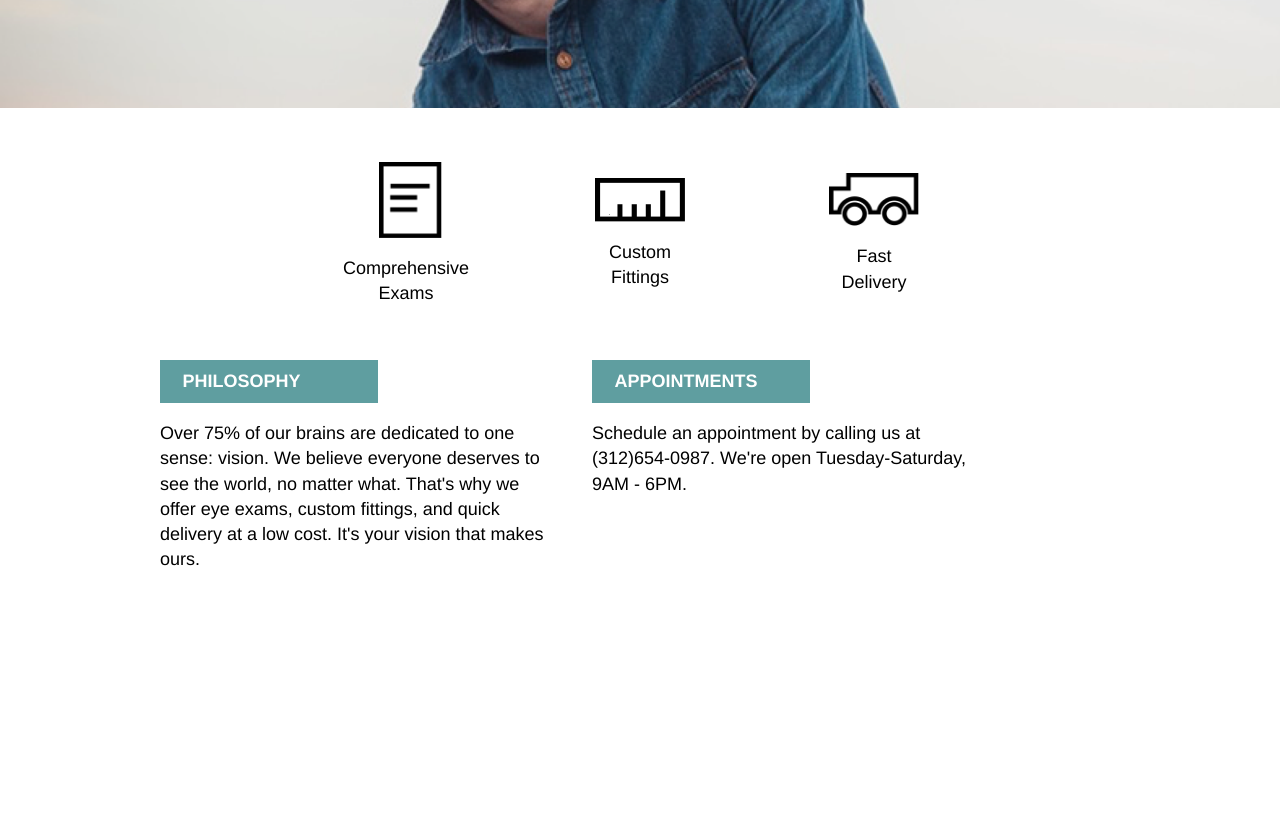
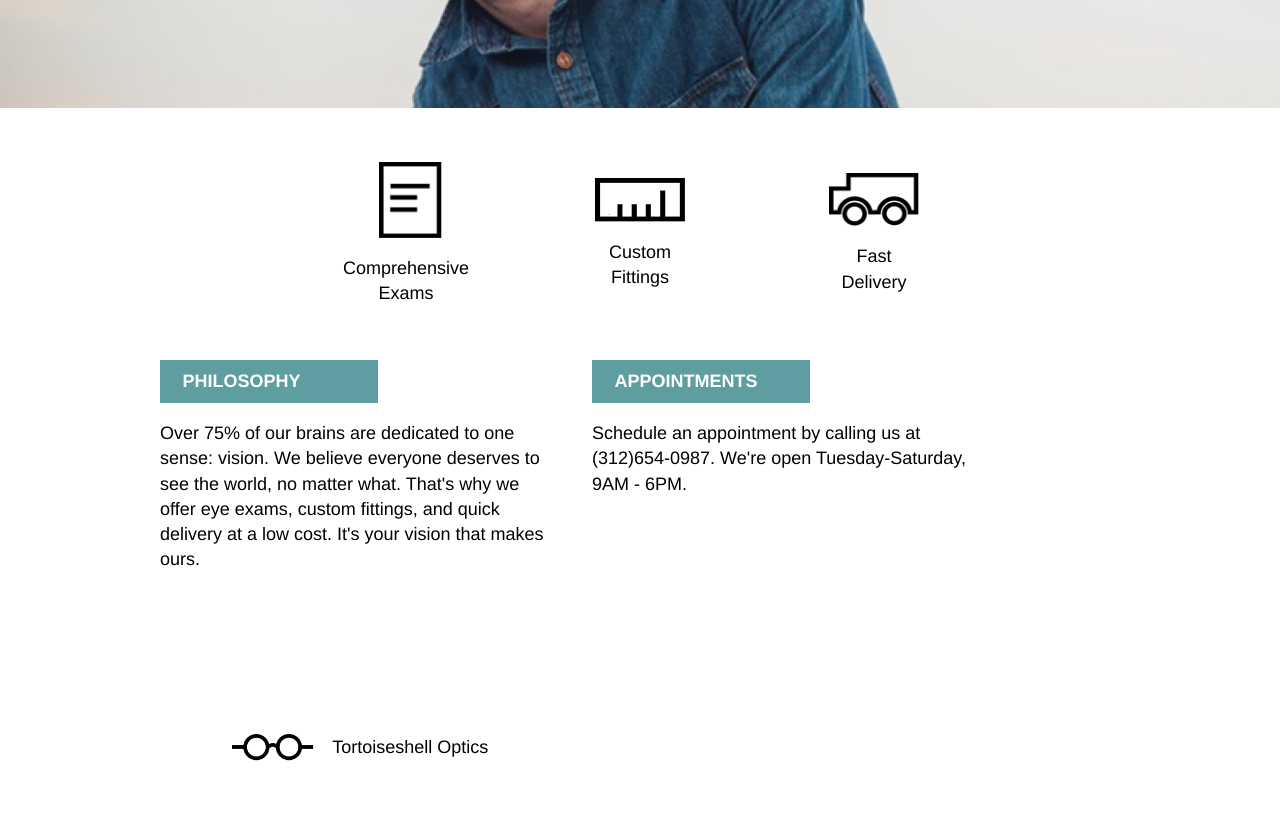
Before and after one commit to alysonalyson/tortoise, a plain HTML site: page index.html in a window 1280 px wide. Shown: the part 450-1283 px from the top of the page. Before the commit the page ends 1022 px from the top, so only its background shows below. Drawn offline with Linux system fonts and the light colour scheme.

Commit message:
added and styled footer content

```diff
--- a/css/style.css
+++ b/css/style.css
@@ -66,6 +66,7 @@ header {
 
 main {
   padding-top: 3rem;
+  padding-bottom: 5rem;
   display: flex;
   flex-wrap: wrap;
   flex-direction: column;
@@ -131,3 +132,21 @@ main {
   font-size: 1rem;
   line-height: 1.4;
 }
+
+footer .container {
+  padding: 4rem;
+  display: flex;
+  flex-direction: row;
+  align-content: center;
+}
+
+footer img {
+  height: 1.5rem;
+  padding-left: 4rem;
+  padding-right: 1rem;
+}
+
+footer h4 {
+  display: inline;
+  line-height: 1.5;
+}
--- a/index.html
+++ b/index.html
@@ -54,7 +54,10 @@
     </main>
 
     <footer>
-
+      <div class="container">
+        <img src="./images/logo-black.png" alt="An icon of a pair of glasses">
+        <h4>Tortoiseshell Optics</h4>
+      </div>
     </footer>
   </body>
 </html>
```
